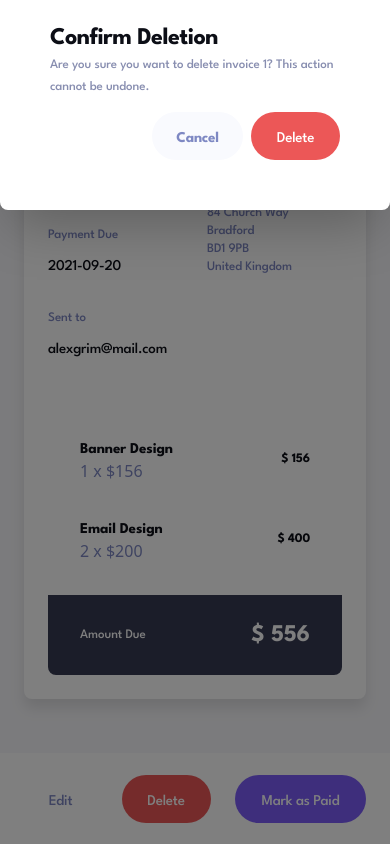
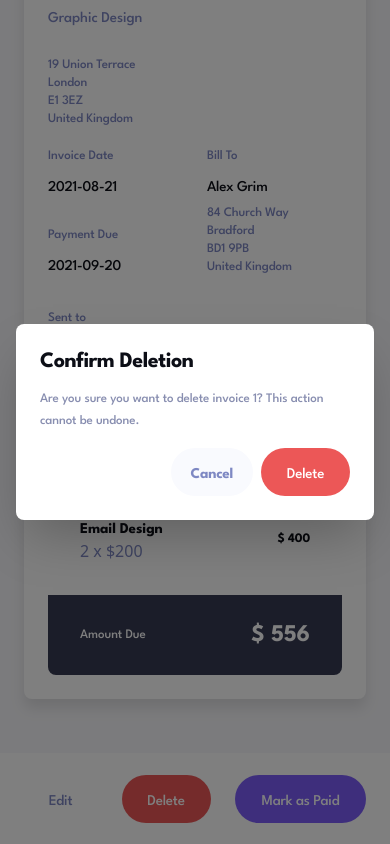
Before and after one commit to GiOrGI175/invoices-front, a Next.js app: page /invoices/1 in a window 390 px wide. Both pictures are taken after a click on the element "Delete". Shown: the part 331-1175 px from the top of the page. Built offline with nearby package versions, Linux system fonts and the light colour scheme.

Commit message:
feature/delete responsive

```diff
--- a/components/_atoms/invoice/ConfrimDelete.tsx
+++ b/components/_atoms/invoice/ConfrimDelete.tsx
@@ -19,49 +19,71 @@ export default function ConfrimDelete() {
     <AnimatePresence>
       {isDelete && (
         <motion.div
+          key='confirm-delete-wrapper'
+          initial={{ opacity: 0 }}
+          animate={{ opacity: 1 }}
+          exit={{ opacity: 0 }}
+          transition={{ duration: 0.18, ease: [0.22, 0.28, 0, 1] }}
+          className='fixed inset-0 z-40 flex items-center justify-center p-4 sm:p-6'
+          role='dialog'
+          aria-modal='true'
+          aria-labelledby='confirm-delete-title'
+        >
+          <motion.div
+            key='confirm-delete-card'
             initial={{ opacity: 0, scale: 0.98 }}
             animate={{ opacity: 1, scale: 1 }}
             exit={{ opacity: 0, scale: 0.98 }}
             transition={{ duration: 0.18, ease: [0.22, 0.28, 0, 1] }}
-          className={`absolute top-1/2 left-1/2 -translate-x-1/2 -translate-y-1/2  items-center justify-center max-w-[480px] w-full rounded-[8px] p-[50px]  shadow-2xl z-30  ${
-            isDarkMode ? 'bg-[#1E2139]' : 'bg-white'
-          } transition-colors duration-1000 `}
+            className={`relative max-w-[480px] w-full rounded-[8px] shadow-2xl
+              p-6 sm:p-8 max-h-[90dvh] overflow-auto
+              transition-colors duration-1000
+              ${isDarkMode ? 'bg-[#1E2139]' : 'bg-white'}`}
           >
             <span
-            className={`pb-[12px] font-league font-bold text-[24px] leading-[32px] tracking-[-0.5px]  ${
-              isDarkMode ? 'text-[#FFFFFF]' : 'text-[#0C0E16]'
-            } transition-colors duration-1000 `}
+              id='confirm-delete-title'
+              className={`pb-3 block font-league font-bold text-[22px] sm:text-[24px] leading-[28px] sm:leading-[32px] tracking-[-0.5px]
+                ${
+                  isDarkMode ? 'text-white' : 'text-[#0C0E16]'
+                } transition-colors duration-1000`}
             >
               Confirm Deletion
             </span>
+
             <p
-            className={`mb-[14px] font-league font-medium text-[13px] leading-[22px] tracking-[-0.1px]  ${
-              isDarkMode ? 'text-[#DFE3FA]' : ' text-[#888EB0] '
-            } transition-colors duration-1000 `}
+              className={`mb-4 font-league font-medium text-[13px] leading-[22px] tracking-[-0.1px]
+                ${
+                  isDarkMode ? 'text-[#DFE3FA]' : 'text-[#888EB0]'
+                } transition-colors duration-1000`}
             >
               Are you sure you want to delete invoice {invoicesId}? This action
               cannot be undone.
             </p>
-          <div className='flex justify-end gap-[8px]'>
+
+            <div className='flex justify-end gap-2'>
               <button
                 onClick={() => {
                   setIsOverlay(false);
                   setIsDelete(false);
                 }}
-              className={`w-[91px] h-[48px] rounded-[24px]  cursor-pointer ${
+                className={`h-[48px] rounded-[24px] px-5 cursor-pointer
+                  ${
                     isDarkMode ? 'bg-[#252945]' : 'bg-[#F9FAFE]'
                   } transition-colors duration-1000`}
               >
                 <span
-                className={`mb-[14px] font-league font-bold text-[15px] leading-[15px] tracking-[-0.25px] ${
-                  isDarkMode ? 'text-[#DFE3FA] ' : 'text-[#7E88C3] '
+                  className={`font-league font-bold text-[15px] leading-[15px] tracking-[-0.25px]
+                    ${
+                      isDarkMode ? 'text-[#DFE3FA]' : 'text-[#7E88C3]'
                     } transition-colors duration-1000`}
                 >
                   Cancel
                 </span>
               </button>
+
               <InvoiceDelete />
             </div>
+          </motion.div>
         </motion.div>
       )}
     </AnimatePresence>
```
Lines whose indentation alone changed are shown as unchanged.
